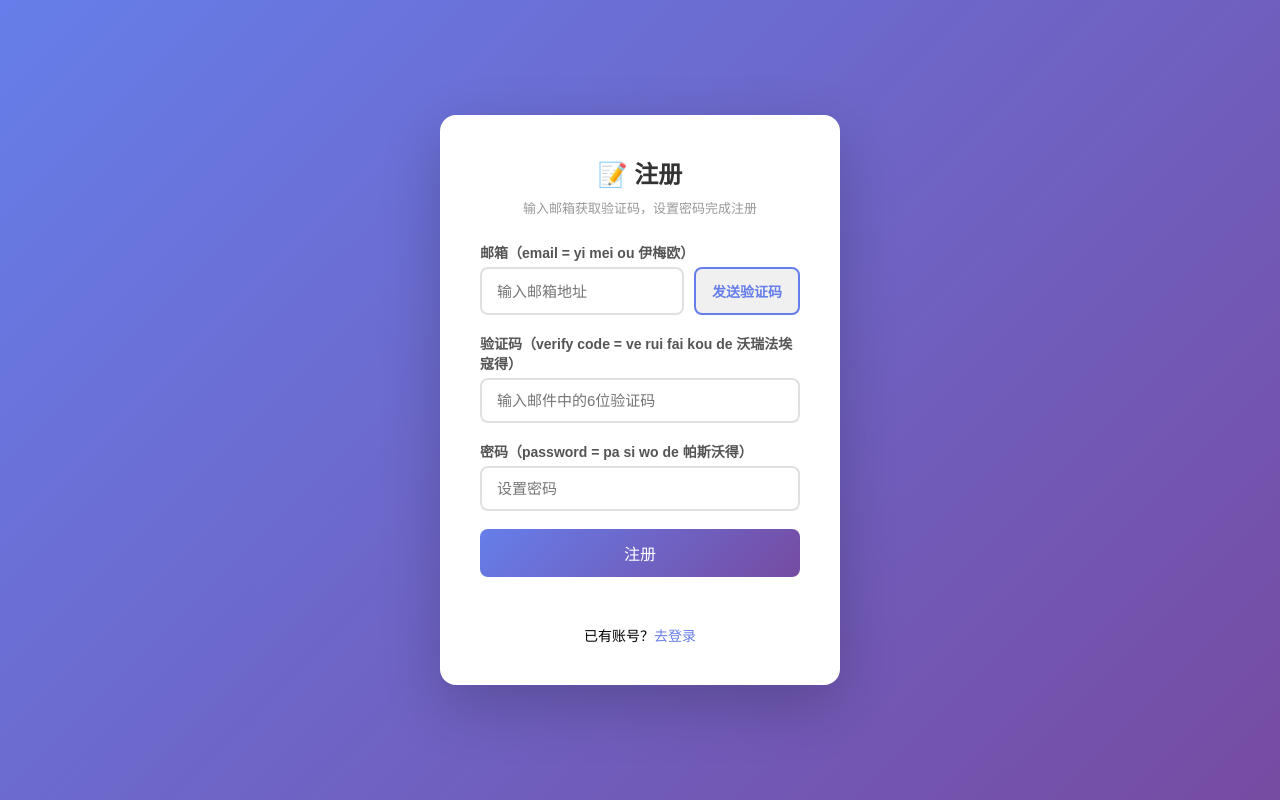
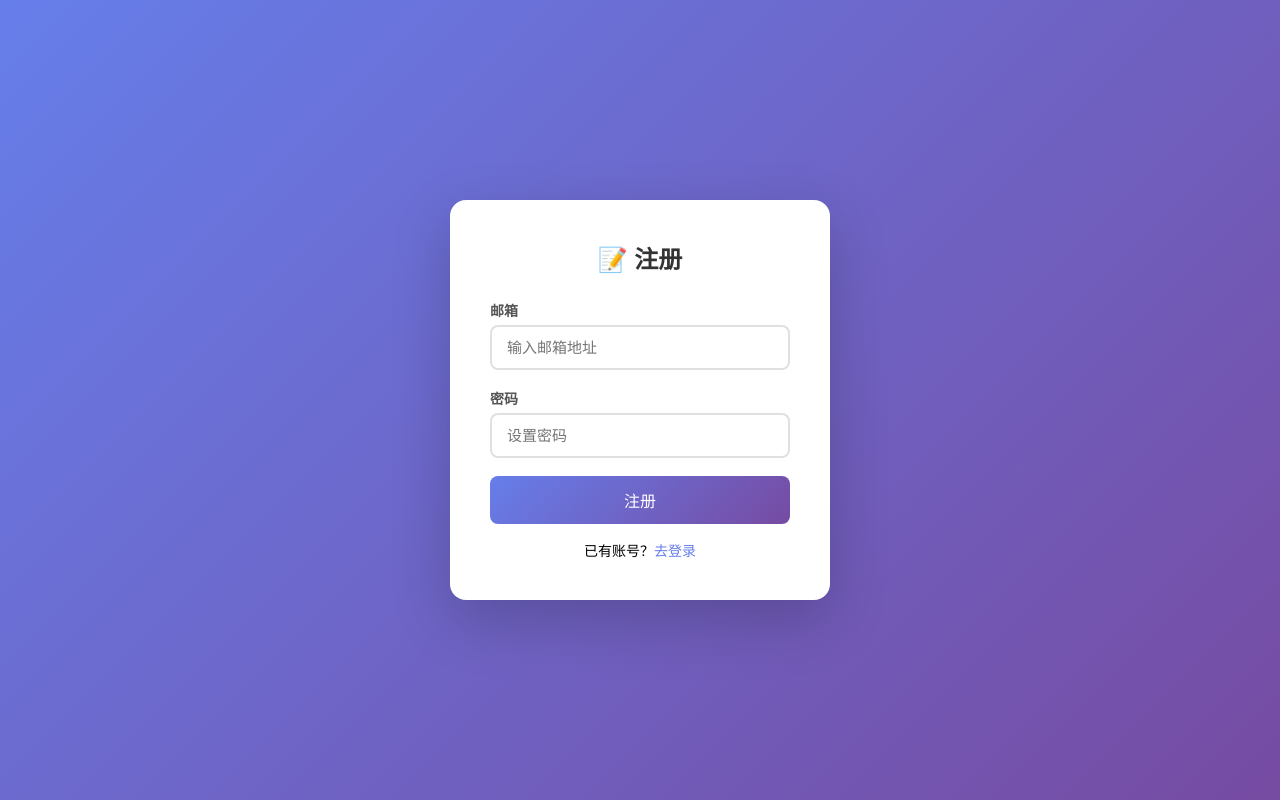
Before and after one commit to 3488351542/liu_yan_ban, a Flask app: page /register in a window 1280 px wide. Run offline with Flask 3, Linux system fonts and the light colour scheme.

Commit message:
简化注册：去掉验证码，邮箱+密码直接注册

```diff
--- a/app.py
+++ b/app.py
@@ -1,58 +1,16 @@
 """
-留言板应用 - 增加邮箱验证码注册/登录
+留言板应用 - 邮箱注册/登录
 
-技术：Python + Flask + SQLite + HTML/CSS + QQ邮箱SMTP
-功能：邮箱验证码注册 → 登录 → 发留言
+技术：Python + Flask + SQLite + HTML/CSS
+功能：邮箱注册 → 登录 → 发留言
 """
 
-# === 第 1 部分：引入别人写好的功能 ===
-# from = 从...（fu rang mu 弗让姆）
-# import = 引入（yin pao te 因泡特）
 from flask import Flask, render_template, request, session, redirect
 import sqlite3
-import os
-import random       # random = 随机（ruan dou mu 软斗姆）—— 生成验证码
-import smtplib      # smtplib = SMTP 库（发邮件用）
-from email.mime.text import MIMEText
-# email = 电子邮件   mime = 邮件格式   text = 文本
 from werkzeug.security import generate_password_hash, check_password_hash
 
 app = Flask(__name__)
-
-# secret_key = 密钥（si ke rui te ki 斯科瑞特奇）
-# 用来加密 session，随便写一个字符串就行
 app.secret_key = "liu-yan-ban-2024-xue-xi-xiang-mu-666"
-
-
-# ========== QQ 邮箱配置 ==========
-# config = 配置（ken fi ge 肯菲格）
-# SMTP = 发邮件用的协议
-
-# 你的 QQ 邮箱地址
-MAIL_SENDER = "3488351542@qq.com"
-# MAIL = 邮件（mei ou 梅欧）
-# SENDER = 发送者（sen de 森得）
-
-# QQ 邮箱 SMTP 授权码（你在 QQ 邮箱设置里开启 SMTP 时拿到的）
-MAIL_AUTH_CODE = "eiuclhvsfdebdbhj"
-# AUTH = authorization = 授权（ao se rui zei shen 奥瑟瑞泽申）
-# CODE = 码（kou de 寇得）
-
-# QQ 邮箱 SMTP 服务器地址
-MAIL_SERVER = "smtp.qq.com"
-# SERVER = 服务器（se ve 瑟沃）
-# smtp.qq.com = QQ 邮箱的发件服务器
-
-# SMTP 端口（465 = SSL 加密方式）
-MAIL_PORT = 465
-# PORT = 端口（pao te 泡特）
-
-# === 验证码临时存储 ===
-# 用字典存：{邮箱地址: {code: 验证码, time: 发送时间}}
-# 因为只在内存里，重启服务器后验证码会清空
-# verify = 验证（ve rui fai 沃瑞法爱）
-# codes = 码们（多个验证码）
-verify_codes = {}
 
 
 # =============================================
@@ -60,13 +18,11 @@ verify_codes = {}
 # =============================================
 
 def init_db():
-    """init = 初始化
-       创建 messages 表和 users 表"""
+    """初始化数据库，创建留言表和用户表"""
 
     conn = sqlite3.connect("database.db")
     cursor = conn.cursor()
 
-    # 留言表（跟之前一样）
     cursor.execute("""
         create table if not exists messages (
             id integer primary key autoincrement,
@@ -76,9 +32,6 @@ def init_db():
         )
     """)
 
-    # 用户表（用 email 代替 phone）
-    # email = 电子邮件（yi mei ou 伊梅欧）
-    # unique = 唯一（you ni ke 优尼克）—— 邮箱不能重复注册
     cursor.execute("""
         create table if not exists users (
             id integer primary key autoincrement,
@@ -92,7 +45,7 @@ def init_db():
 
 
 def get_messages():
-    """读取所有留言，按时间倒序"""
+    """读取所有留言"""
     conn = sqlite3.connect("database.db")
     conn.row_factory = sqlite3.Row
     cursor = conn.cursor()
@@ -103,7 +56,7 @@ def get_messages():
 
 
 def save_message(username, content):
-    """保存一条新留言"""
+    """保存留言"""
     conn = sqlite3.connect("database.db")
     cursor = conn.cursor()
     cursor.execute(
@@ -117,12 +70,8 @@ def save_message(username, content):
 # ========== 用户操作 ==========
 
 def create_user(email, password):
-    """create = 创建
-       创建新用户，存入数据库"""
-
-    # generate_password_hash = 把密码加密
+    """创建新用户"""
     hashed = generate_password_hash(password)
-
     conn = sqlite3.connect("database.db")
     cursor = conn.cursor()
     try:
@@ -131,91 +80,22 @@ def create_user(email, password):
             (email, hashed)
         )
         conn.commit()
-        return True   # 注册成功
+        return True
     except:
-        return False  # 注册失败（邮箱已被注册）
+        return False  # 邮箱已被注册
     finally:
         conn.close()
 
 
 def get_user_by_email(email):
-    """get = 获取
-       by = 通过
-       根据邮箱查用户信息"""
-
+    """根据邮箱查用户"""
     conn = sqlite3.connect("database.db")
     conn.row_factory = sqlite3.Row
     cursor = conn.cursor()
-    cursor.execute(
-        "select * from users where email = ?",
-        [email]
-    )
+    cursor.execute("select * from users where email = ?", [email])
     user = cursor.fetchone()
     conn.close()
     return user
-
-
-# ========== 发送验证码邮件 ==========
-# send = 发送（sen de 森得）
-
-def send_verify_code(email):
-    """send = 发送
-       verify = 验证
-       code = 码
-       生成 6 位随机验证码，发到用户邮箱"""
-
-    # 生成 6 位随机数字验证码
-    # randint = random integer = 随机整数（ruan dou mu yin te zhe 软斗姆因特哲）
-    code = str(random.randint(100000, 999999))
-
-    # 把验证码存到字典里，同时记录发送时间
-    # import time 计时用
-    import time
-    verify_codes[email] = {
-        "code": code,      # 验证码
-        "time": time.time() # 发送时的时间戳（秒数）
-    }
-
-    # 构造邮件内容
-    # MIMEText = 邮件文本对象
-    # _subtype = "html" 代表邮件内容是 HTML 格式
-    msg = MIMEText(
-        f"""
-        <div style="max-width:500px; margin:0 auto; padding:20px; font-family:Arial;">
-            <h2 style="color:#667eea;">📋 留言板 - 邮箱验证</h2>
-            <p>你的验证码是：</p>
-            <div style="font-size:32px; font-weight:bold; color:#764ba2;
-                        text-align:center; padding:20px; background:#f8f9ff;
-                        border-radius:8px; letter-spacing:8px;">
-                {code}
-            </div>
-            <p style="color:#999; font-size:12px; margin-top:20px;">
-                验证码有效期为 5 分钟。如果不是你本人操作，请忽略此邮件。
-            </p>
-        </div>
-        """,
-        _subtype="html"
-    )
-    # _subtype = 子类型（sa bu tai pu 撒布太普）
-
-    # 设置邮件主题、发件人、收件人
-    # subject = 主题（sa bo jie ke te 萨伯杰克特）
-    msg["Subject"] = "留言板 - 验证码"
-    msg["From"] = MAIL_SENDER
-    msg["To"] = email
-
-    # 连接 QQ 邮箱 SMTP 服务器并发送
-    # SMTP_SSL = 直接用 SSL 加密连接（端口 465）
-    # timeout = 超时时间（tai mao te 太毛特）
-    server = smtplib.SMTP_SSL(MAIL_SERVER, MAIL_PORT, timeout=10)
-    # login = 登录（用授权码登录 QQ 邮箱）
-    server.login(MAIL_SENDER, MAIL_AUTH_CODE)
-    # sendmail = 发送邮件
-    server.sendmail(MAIL_SENDER, [email], msg.as_string())
-    # quit = 退出（断开 SMTP 连接）
-    server.quit()
-
-    return code  # 返回验证码（方便调试）
 
 
 # =============================================
@@ -224,100 +104,42 @@ def send_verify_code(email):
 
 @app.route("/")
 def home():
-    """home = 首页
-       显示留言列表"""
-
+    """首页"""
     messages = get_messages()
-    # session.get("email") = 取当前登录用户的邮箱
     email = session.get("email")
     return render_template("index.html", messages=messages, email=email)
 
 
 @app.route("/submit", methods=["POST"])
 def submit():
-    """submit = 提交留言"""
-
-    # 检查用户是否已登录
+    """提交留言"""
     email = session.get("email")
     if not email:
         return redirect("/login")
 
     content = request.form.get("content")
-
     if content:
-        # 用邮箱的前半部分作为显示名
-        # 例如：user@qq.com → user
-        display_name = email.split("@")[0]  # split = 分割（si pu li te 斯普利特）
+        display_name = email.split("@")[0]
         save_message(display_name, content)
 
     return redirect("/")
 
 
-# ========== 发送验证码（API接口） ==========
-# API = 接口（ei pi ai 埃皮埃）—— 给前端页面调用的网址
-
-@app.route("/send_code", methods=["POST"])
-def send_code():
-    """send = 发送
-       code = 验证码
-       用户点击"发送验证码"时调用的接口"""
-
-    email = request.form.get("email")
-
-    # 检查邮箱格式（必须包含 @）
-    if not email or "@" not in email:
-        return "请输入正确的邮箱地址"
-
-    try:
-        # 调用上面定义的函数，发送验证码
-        send_verify_code(email)
-        return "验证码已发送，请查收邮件"
-    except Exception as e:
-        # exception = 异常（ai ke sai pu shen 埃克赛普申）—— 程序出错
-        return f"发送失败：{str(e)}"
-
-
-# ========== 注册 ==========
+# ========== 注册（邮箱 + 密码，无验证码）==========
 
 @app.route("/register", methods=["GET", "POST"])
 def register():
-    """register = 注册
-       GET  = 显示注册表单
-       POST = 处理注册"""
-
     if request.method == "GET":
         return render_template("register.html")
 
-    # POST：处理注册
     email = request.form.get("email")
     password = request.form.get("password")
-    code = request.form.get("code")       # 用户输入的验证码
 
-    # 检查必填项
-    if not email or not password or not code:
-        return "邮箱、密码、验证码都不能为空"
+    if not email or not password:
+        return "邮箱和密码不能为空"
 
-    # 验证码校验
-    # verify = 验证
-    saved = verify_codes.get(email)  # 从字典里取之前存的验证码
-    if not saved:
-        return "请先发送验证码"
-
-    # 检查验证码是否过期（5分钟 = 300秒）
-    import time
-    if time.time() - saved["time"] > 300:
-        return "验证码已过期，请重新发送"
-
-    # 检查验证码是否正确
-    if saved["code"] != code:
-        return "验证码错误"
-
-    # 验证码正确 → 创建用户
     success = create_user(email, password)
     if success:
-        # 删除已使用的验证码
-        del verify_codes[email]
-        # 注册成功，自动登录
         session["email"] = email
         return redirect("/")
     else:
@@ -328,14 +150,9 @@ def register():
 
 @app.route("/login", methods=["GET", "POST"])
 def login():
-    """login = 登录
-       GET  = 显示登录表单
-       POST = 处理登录"""
-
     if request.method == "GET":
         return render_template("login.html")
 
-    # POST：处理登录
     email = request.form.get("email")
     password = request.form.get("password")
 
@@ -345,7 +162,6 @@ def login():
     user = get_user_by_email(email)
 
     if user and check_password_hash(user["password"], password):
-        # 登录成功
         session["email"] = email
         return redirect("/")
     else:
@@ -356,15 +172,12 @@ def login():
 
 @app.route("/logout")
 def logout():
-    """logout = 退出登录
-       清除 session"""
-
     session.clear()
     return redirect("/")
 
 
 # =============================================
-# 初始化数据库 + 启动
+# 启动
 # =============================================
 
 init_db()
--- a/templates/register.html
+++ b/templates/register.html
@@ -4,7 +4,6 @@
     <meta charset="UTF-8">
     <meta name="viewport" content="width=device-width, initial-scale=1.0">
     <title>注册</title>
-    <!-- title = 标题（tai tou 太头） -->
     <style>
         * { margin: 0; padding: 0; box-sizing: border-box; }
         body {
@@ -19,11 +18,10 @@
             background: white;
             border-radius: 16px;
             padding: 40px;
-            width: 400px;
+            width: 380px;
             box-shadow: 0 20px 60px rgba(0,0,0,0.2);
         }
-        h1 { text-align: center; color: #333; margin-bottom: 8px; font-size: 24px; }
-        .desc { text-align: center; color: #999; font-size: 13px; margin-bottom: 25px; }
+        h1 { text-align: center; color: #333; margin-bottom: 25px; font-size: 24px; }
         .form-group { margin-bottom: 18px; }
         .form-group label {
             display: block; font-size: 14px; color: #555;
@@ -35,25 +33,6 @@
             font-size: 15px; outline: none; transition: border-color 0.3s;
         }
         .form-group input:focus { border-color: #667eea; }
-        .input-row {
-            display: flex;
-            gap: 10px;
-        }
-        .input-row input { flex: 1; }
-        .btn-code {
-            padding: 12px 16px;
-            background: #f0f0f0;
-            color: #667eea;
-            border: 2px solid #667eea;
-            border-radius: 8px;
-            font-size: 14px;
-            cursor: pointer;
-            white-space: nowrap;
-            font-weight: bold;
-            transition: background 0.3s;
-        }
-        .btn-code:hover { background: #667eea; color: white; }
-        .btn-code:disabled { background: #ccc; border-color: #ccc; color: #999; cursor: not-allowed; }
         .btn {
             width: 100%; padding: 12px;
             background: linear-gradient(135deg, #667eea, #764ba2);
@@ -65,97 +44,27 @@
         .link { text-align: center; margin-top: 16px; font-size: 14px; }
         .link a { color: #667eea; text-decoration: none; }
         .link a:hover { text-decoration: underline; }
-        .msg {
-            text-align: center;
-            margin-top: 12px;
-            font-size: 13px;
-            color: #667eea;
-            min-height: 20px;
-        }
     </style>
 </head>
 <body>
     <div class="box">
         <h1>📝 注册</h1>
-        <p class="desc">输入邮箱获取验证码，设置密码完成注册</p>
 
         <form action="/register" method="POST">
             <div class="form-group">
-                <label>邮箱（email = yi mei ou 伊梅欧）</label>
-                <div class="input-row">
-                    <input type="email" name="email" id="email" placeholder="输入邮箱地址" required>
-                    <button type="button" class="btn-code" id="sendBtn" onclick="sendCode()">发送验证码</button>
-                </div>
+                <label>邮箱</label>
+                <input type="email" name="email" placeholder="输入邮箱地址" required>
             </div>
             <div class="form-group">
-                <label>验证码（verify code = ve rui fai kou de 沃瑞法埃寇得）</label>
-                <input type="text" name="code" placeholder="输入邮件中的6位验证码" maxlength="6" required>
-            </div>
-            <div class="form-group">
-                <label>密码（password = pa si wo de 帕斯沃得）</label>
+                <label>密码</label>
                 <input type="password" name="password" placeholder="设置密码" required>
             </div>
             <button type="submit" class="btn">注册</button>
         </form>
 
-        <div id="msg" class="msg"></div>
-
         <div class="link">
             已有账号？<a href="/login">去登录</a>
         </div>
     </div>
-
-    <script>
-    // script = 脚本（si ke rui pu te 斯科瑞普特）
-    // 以下代码在浏览器里运行（不是 Python，是 JavaScript）
-    // 功能：点击"发送验证码"按钮时，调用 /send_code 接口
-
-    function sendCode() {
-        // function = 函数（fang ke shen 放克申）
-        // send = 发送（sen de 森得）
-        // Code = 验证码
-
-        var email = document.getElementById("email").value;
-        // document = 文档（dai kiu men te 代邱门特）—— 当前网页
-        // getElementById = 根据 id 获取元素
-        // value = 值（输入框里的内容）
-
-        if (!email || email.indexOf("@") === -1) {
-            // indexOf = 查找位置（yin dai ke si ao fu 音代克斯奥夫）
-            alert("请输入正确的邮箱地址");
-            return;
-        }
-
-        var btn = document.getElementById("sendBtn");
-        btn.disabled = true;      // disabled = 禁用（di si ei bo de 迪斯埃伯得）
-        btn.textContent = "发送中...";
-
-        // fetch = 取（fei chi 飞奇）—— 向服务器发请求
-        fetch("/send_code", {
-            method: "POST",
-            headers: { "Content-Type": "application/x-www-form-urlencoded" },
-            body: "email=" + encodeURIComponent(email)
-        })
-        .then(function(response) { return response.text(); })
-        .then(function(data) {
-            document.getElementById("msg").textContent = data;
-            // 60 秒后重新启用按钮
-            var count = 60;
-            btn.textContent = count + "秒后重试";
-            var timer = setInterval(function() {
-                // timer = 计时器（tai me 太么）
-                // setInterval = 每隔一段时间执行一次
-                count--;
-                if (count > 0) {
-                    btn.textContent = count + "秒后重试";
-                } else {
-                    clearInterval(timer);   // 停止计时
-                    btn.disabled = false;
-                    btn.textContent = "发送验证码";
-                }
-            }, 1000);
-        });
-    }
-    </script>
 </body>
 </html>
```
